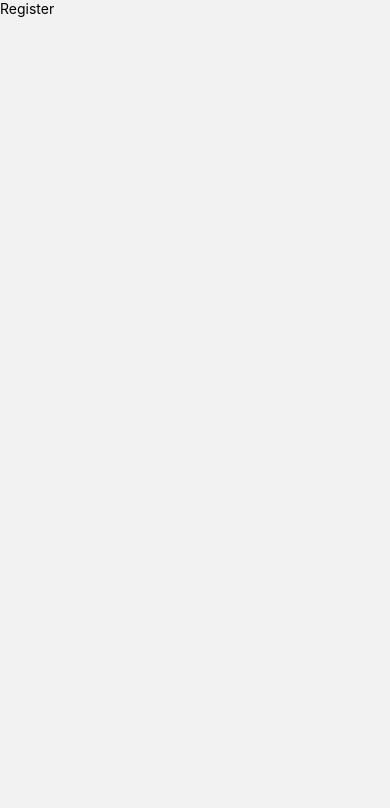
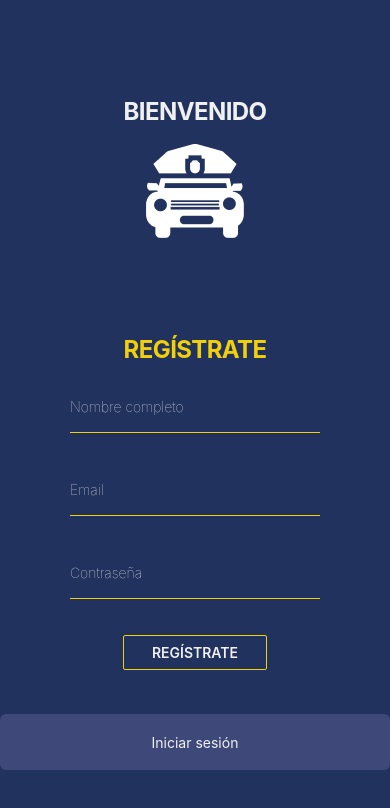
Before and after one commit to TheSCodex/SPs-Front, a React Native app: screen /Registrarse in a window 390 px wide. Shown: the top 808 px of the page. Built offline with nearby package versions, Linux system fonts and the light colour scheme.

Commit message:
Añadí la pantalla de registro

```diff
--- a/screens/Auth/Register.jsx
+++ b/screens/Auth/Register.jsx
@@ -1,10 +1,53 @@
-import { View, Text } from 'react-native'
-import React from 'react'
+import { View, Text, Image, TextInput } from 'react-native'
+import React, {useState} from 'react'
+import logo from "../../assets/img/Logo.png";
+import { TouchableOpacity } from 'react-native-gesture-handler';
+import { useNavigation } from '@react-navigation/native';
 
 export default function Register() {
+  const [password, setPassword] = useState("");
+  const [showPassword, setShowPassword] = useState(false);
+  const navigation = useNavigation()
+
   return (
-    <View>
-      <Text>Register</Text>
+    <View className="w-full h-screen bg-primaryColor items-center">
+      <View className="w-full flex flex-col items-center space-y-4 mt-24">
+        <Text className="text-contrastColor text-center font-bold tracking-tight text-2xl uppercase">Bienvenido</Text>
+        <Image source={logo}/>
+      </View>
+      <Text className="text-focusColor font-bold tracking-tight text-2xl uppercase mt-24">Regístrate</Text>
+      <View className="w-full flex flex-col items-center space-y-12 mt-8">
+      <View className="flex items-start ">
+          <Text className="text-contrastColor font-thin">Nombre completo</Text>
+          <TextInput
+          className="text-contrastColor border-b-[1px] border-focusColor w-[250px]">
+          </TextInput>
+        </View>
+        <View className="flex items-start ">
+          <Text className="text-contrastColor font-thin">Email</Text>
+          <TextInput
+          className="text-contrastColor border-b-[1px] border-focusColor w-[250px]">
+          </TextInput>
+        </View>
+        <View className="flex items-start ">
+          <Text className="text-contrastColor font-thin">Contraseña</Text>
+          <TextInput
+          className="text-contrastColor border-b-[1px] border-focusColor w-[250px]"
+          secureTextEntry={!showPassword}
+          value={password}
+          onChangeText={(text) => setPassword(text)}>
+          </TextInput>
+        </View>
+      </View>
+      <TouchableOpacity
+      className="mt-9 border-focusColor border-[1px] rounded-sm bg-primaryColor p-2 w-36">
+        <Text className="text-contrastColor text-center uppercase font-semibold">Regístrate</Text>
+      </TouchableOpacity>
+        <View className="bg-secondaryColor w-full rounded-md flex justify-center mt-11 h-14">
+          <TouchableOpacity onPress={()=> navigation.navigate("Login")}>
+            <Text className="text-center text-contrastColor">Iniciar sesión</Text>
+          </TouchableOpacity>
+        </View>
     </View>
   )
 }
```
